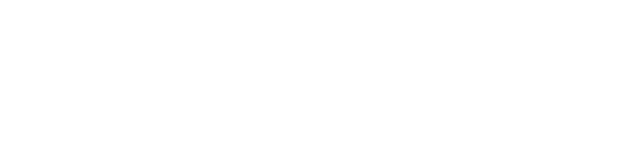
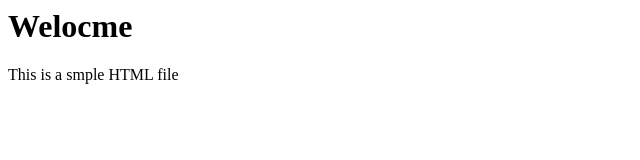
Before and after one commit to Gafen/git-made-easy, a plain HTML site: page index.html in a window 1280 px wide. Shown: the whole page, without its empty margins (0-640 px from the left). Drawn offline with Linux system fonts and the light colour scheme.

Commit message:
Update index.html

```diff
--- a/index.html
+++ b/index.html
@@ -1 +1,9 @@
-<html/>
+<html>
+  <head>
+    <title>my git demo></title>
+  </head>
+  <body>
+    <h1> Welocme</h1>
+    <p> This is a smple HTML file</p>
+  </body>
+</html>
```
